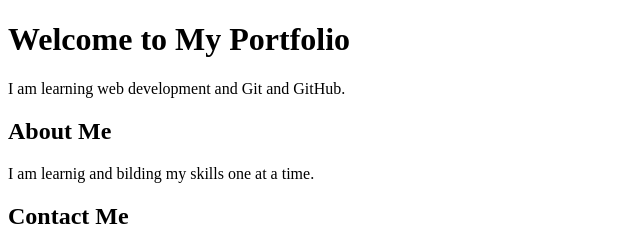
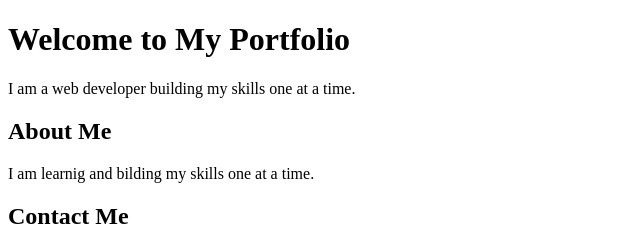
Before and after one commit to kuany1/trial-porfolio, a plain HTML site: page index.html in a window 1280 px wide. Shown: the top 240 px of the page, 0-640 px from the left. Drawn offline with Linux system fonts and the light colour scheme.

Commit message:
Update bio

```diff
--- a/index.html
+++ b/index.html
@@ -7,7 +7,7 @@
 </head>
 <body>
    <h1>Welcome to My Portfolio</h1>
-   <p> I am learning web development and Git and GitHub.</p>
+   <p> I am a web developer building my skills one at a time. </p>
    <h2>About Me</h2>
    <p> I am learnig and bilding my skills one at a time.</p>
    <h2> Contact Me</h2>
```
